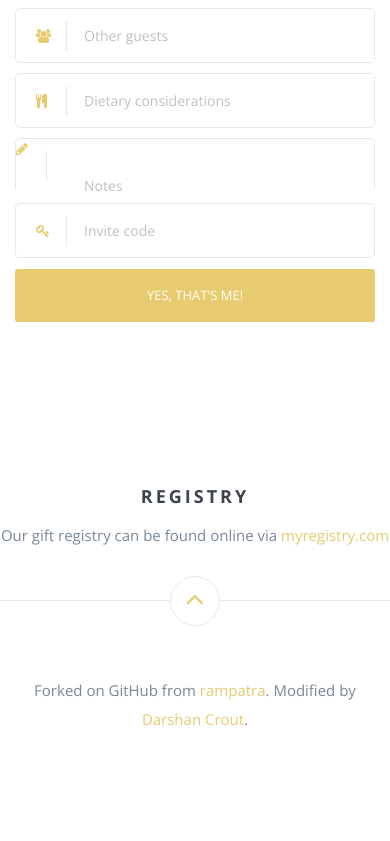
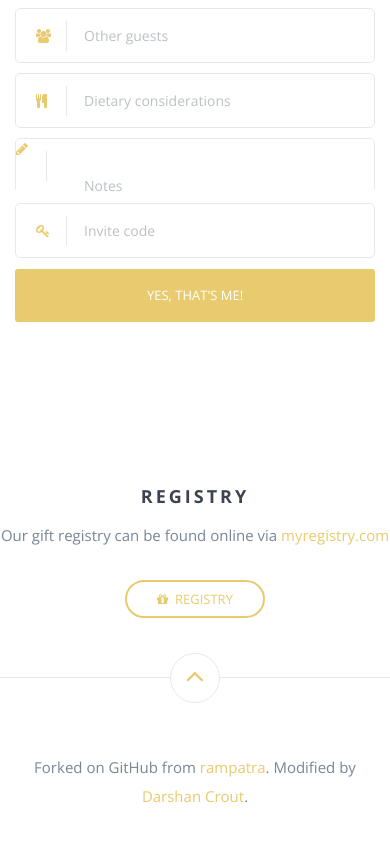
Before and after one commit to dtcrout/poojawedsdhanush, a website: page index.html in a window 390 px wide. Shown: the part 6313-7154 px from the top of the page. Before the commit the page ends 7097 px from the top, so only its background shows below. Drawn offline with nearby package versions, Linux system fonts and the light colour scheme; some packages are replaced by stand-ins of ours; files that its build step writes are made by us from their sources; a script that the page names is missing; files whose address does not match are found by name.

Commit message:
Revert back to button for Registry

```diff
--- a/index.html
+++ b/index.html
@@ -448,16 +448,16 @@
   <div class="text-center">
     <h3>Registry</h3>
     <p>Our gift registry can be found online via <a href="https://www.myregistry.com/wedding-registry/dhanush-d-old-toronto-on/2226069">myregistry.com</a></p>
-    <!-- <a class="btn btn-accent btn-small" data-toggle="modal" data-target="" href="https://www.myregistry.com/wedding-registry/dhanush-d-old-toronto-on/2226069">
+    <a class="btn btn-accent btn-small" data-toggle="modal" data-target="" href="https://www.myregistry.com/wedding-registry/dhanush-d-old-toronto-on/2226069">
         <i class="fa fa-gift"></i>&nbsp;&nbsp;registry
-    </a> -->
+    </a>
     <!-- &nbsp;&nbsp;&nbsp;&nbsp;&nbsp;&nbsp;
     <a class="btn btn-accent btn-small" data-toggle="modal" data-target="">
         <i class="fa fa-credit-card"></i>&nbsp;&nbsp;e-transfer
     </a> -->
-    <br><script id='script_myregistry_giftlist_iframe' type='text/javascript' src='//www.myregistry.com//Visitors/GiftList/iFrames/EmbedRegistry.ashx?r=4tjHqLsaj5RFqmem8XQwig2&v=2'></script>
+    <!-- <br><script id='script_myregistry_giftlist_iframe' type='text/javascript' src='//www.myregistry.com//Visitors/GiftList/iFrames/EmbedRegistry.ashx?r=4tjHqLsaj5RFqmem8XQwig2&v=2'></script> -->
   </div>
-  <!-- <p>&nbsp;</p> -->
+  <p>&nbsp;</p>
 </section>
 
 <footer>
```
